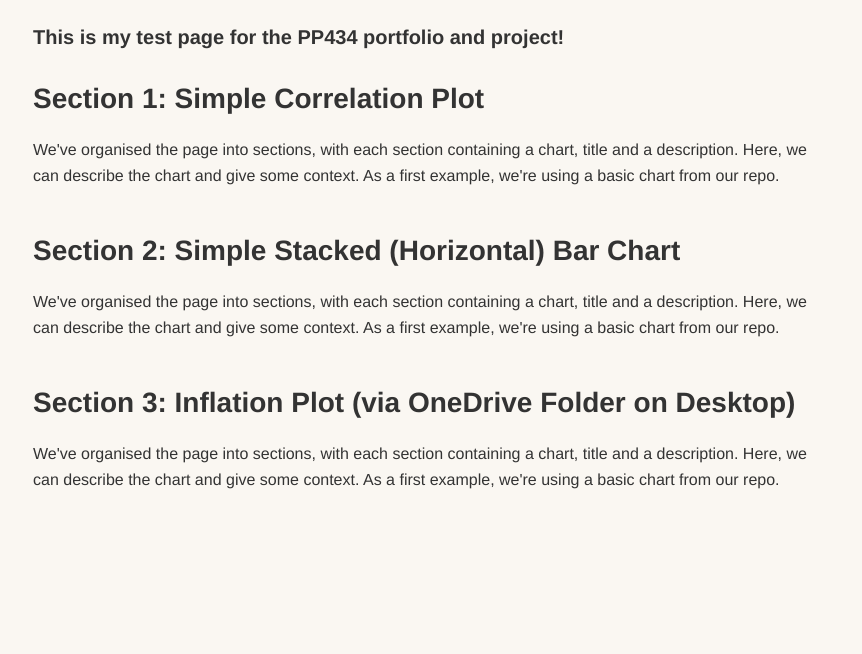
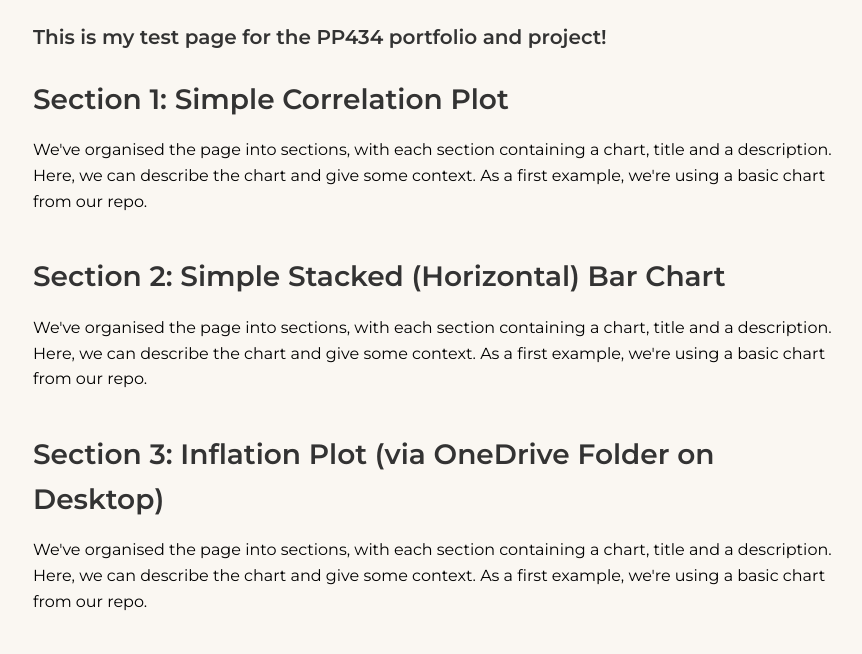
Before and after one commit to SofieWied/SofieWied.github.io, a plain HTML site: page index.html in a window 1280 px wide. Shown: the part 321-975 px from the top of the page, without its empty margins (207-1069 px from the left). Before the commit the page ends 854 px from the top, so only its background shows below. Drawn offline with Linux system fonts and the light colour scheme; a script that the page names is missing.

Commit message:
Import Montserrat font and update body styles

```diff
--- a/index.css
+++ b/index.css
@@ -1,10 +1,12 @@
-body { /* We can style any HTML element by using its name - here we're styling the body */
-  /* We want text that uses a clean sans-serif font, is usually 16px big and close to black */
-  font-family: 'Helvetica Neue', Helvetica, Arial, sans-serif;
+/* import Montserrat font */
+@import url('https://fonts.googleapis.com/css2?family=Montserrat:wght@400;500;600;700&display=swap');
+
+body {
+  font-family: 'Montserrat', sans-serif;
   font-size: 16px;
-  color: #333;
+  color: #000000; /* black text */
   line-height: 1.6;
-  background-color: #faf7f2;
+  background-color: #faf7f2; /* warm beige background */
   margin:0 auto;
   max-width: 800px;
   padding-top: 60px;
```
